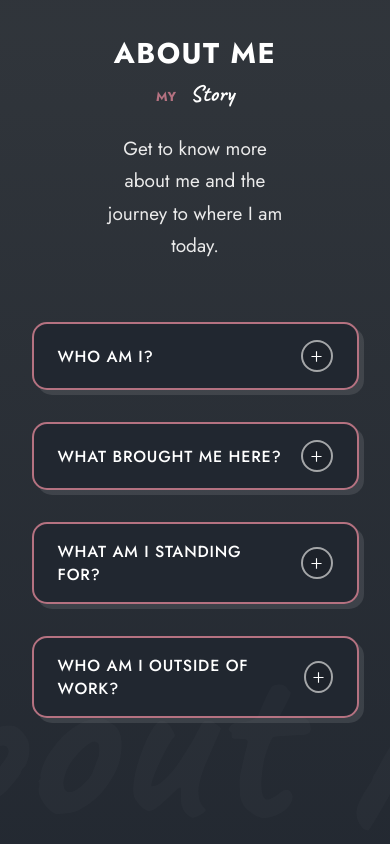
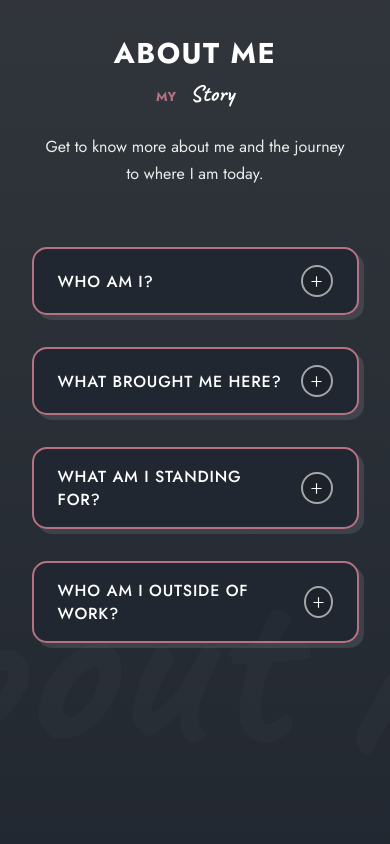
Before and after one commit to ellenpham/personal-portfolio-v2, a React (Vite) app: page /#home in a window 390 px wide. Shown: the part 1260-2104 px from the top of the page. Built offline with nearby package versions, Linux system fonts and the light colour scheme.

Commit message:
Update responsive design

```diff
--- a/src/App.css
+++ b/src/App.css
@@ -271,10 +271,10 @@ img {
   margin-left: 10px;
 }
 
-.section_description {
-  font-size: var(--largest-font-size);
+.section__description {
+  font-size: var(--large-font-size);
   margin-block: 20px 60px;
-  padding-inline: 26%;
+  padding-inline: 28%;
   text-align: center;
   text-wrap: wrap;
 }
--- a/src/components/about/About.jsx
+++ b/src/components/about/About.jsx
@@ -14,7 +14,7 @@ const About = () => {
             <p className="section__subtitle">
                 My <span>Story</span>
             </p>
-            <p className="section_description">
+            <p className="section__description">
             Get to know more about me and the journey to where I am today.
             </p>
 
--- a/src/components/projects/Projects.jsx
+++ b/src/components/projects/Projects.jsx
@@ -22,7 +22,7 @@ const Projects = () => {
         <p className="section__subtitle">
             My <span>Work</span>
         </p>
-        <p className="section_description">
+        <p className="section__description">
             Some of my projects while pursing my education at Coder Academy since Feb 2023. This list will get longer as I go further in this amazing journey.
         </p>
 
--- a/src/components/resume/Resume.jsx
+++ b/src/components/resume/Resume.jsx
@@ -10,7 +10,7 @@ const Resume = () => {
         <p className="section__subtitle">
             My <span>History</span>
         </p>
-        <p className="section_description">
+        <p className="section__description">
             "There is no magic to the achievement. It's really about hard work, choices and persistence". Came from a business background, but I chose to build my career in tech and will persist to achievement.
         </p>
 
--- a/src/components/skills/Skills.jsx
+++ b/src/components/skills/Skills.jsx
@@ -10,7 +10,7 @@ const Skills = () => {
         <p className="section__subtitle">
             My <span>Skills</span>
         </p>
-        <p className="section_description">
+        <p className="section__description">
             The technologies, skills and tools I am using for my projects with a guarantee of extensions in the near future.
         </p>
 
--- a/src/index.css
+++ b/src/index.css
@@ -102,6 +102,10 @@
         transform: translateX(-50%);
         width: 2px;
         height: 40px;
+    }
+
+    .section__description {
+        padding-inline: 16%;
     }
 
     .skills__container {
@@ -211,6 +215,10 @@
         right: -1%;
     }
 
+    .section__description {
+        padding-inline: 12%;
+    }
+
     .contact__container {
         grid-template-columns: 1fr;
     }
@@ -237,6 +245,10 @@
 
     .home__profile {
         height: 368px;
+    }
+
+    .section__description {
+        padding-inline: 10%;
     }
 
     .resume__header {
@@ -291,6 +303,10 @@
         right: -12%;
     }
 
+    .section__description {
+        padding-inline: 8%;
+    }
+
     .card-one {
         padding: 24px;
     }
```
